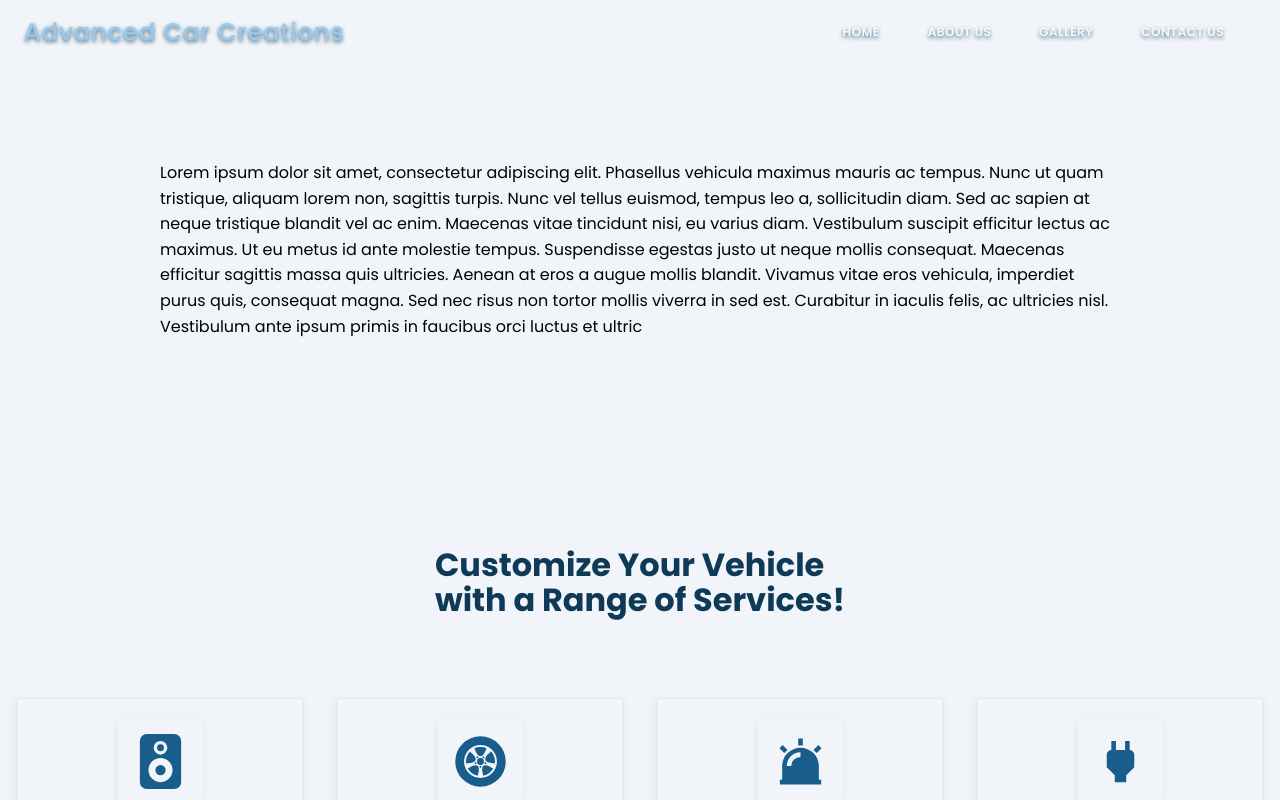
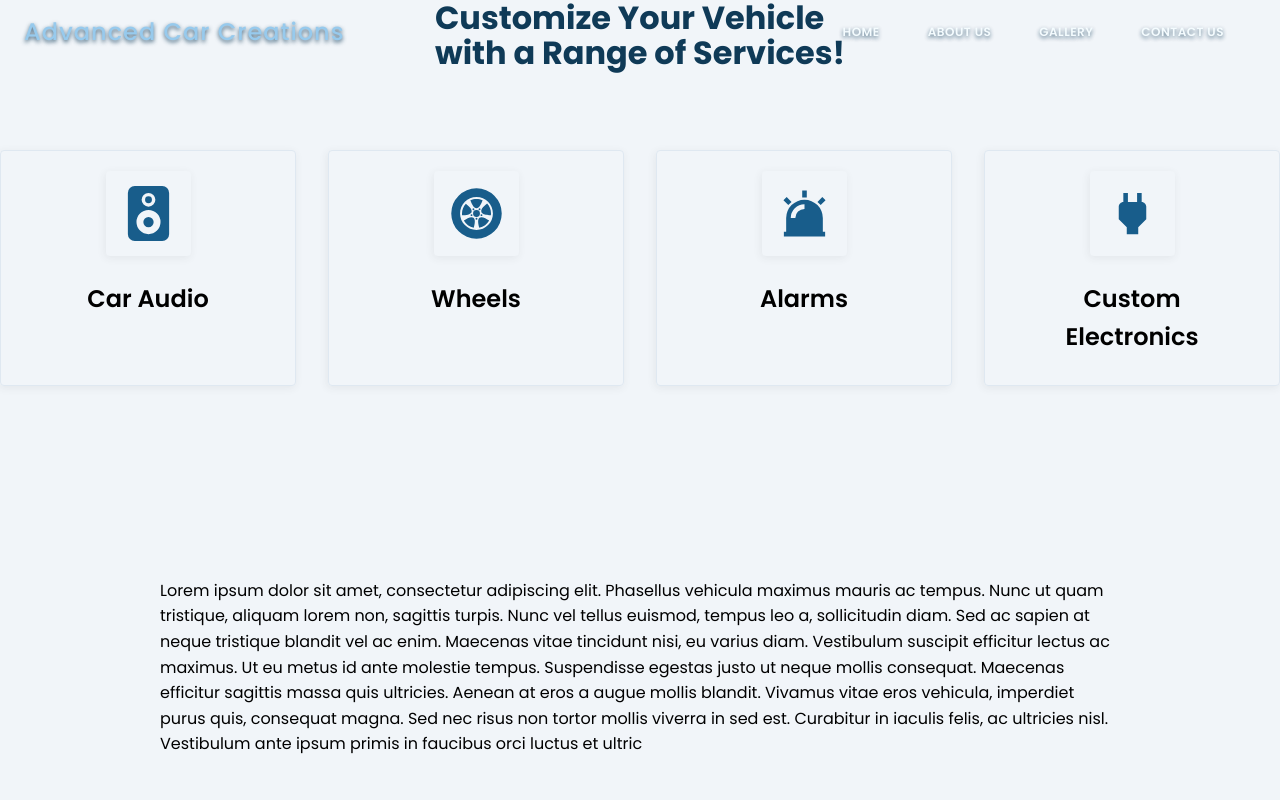
Before and after one commit to joncoronel/draft, a Next.js app: page / in a window 1280 px wide. Shown: the top 800 px of the page. Built offline with nearby package versions, Linux system fonts and the light colour scheme.

Commit message:
flipped content

```diff
--- a/pages/index.js
+++ b/pages/index.js
@@ -28,8 +28,8 @@ function Home(props) {
         <link rel="icon" href="/favicon.ico" />
       </Head>
       <div className={styles.spacing}>
+        <AboutUs />
         <Content />
-        <AboutUs />
       </div>
     </>
   );
```
